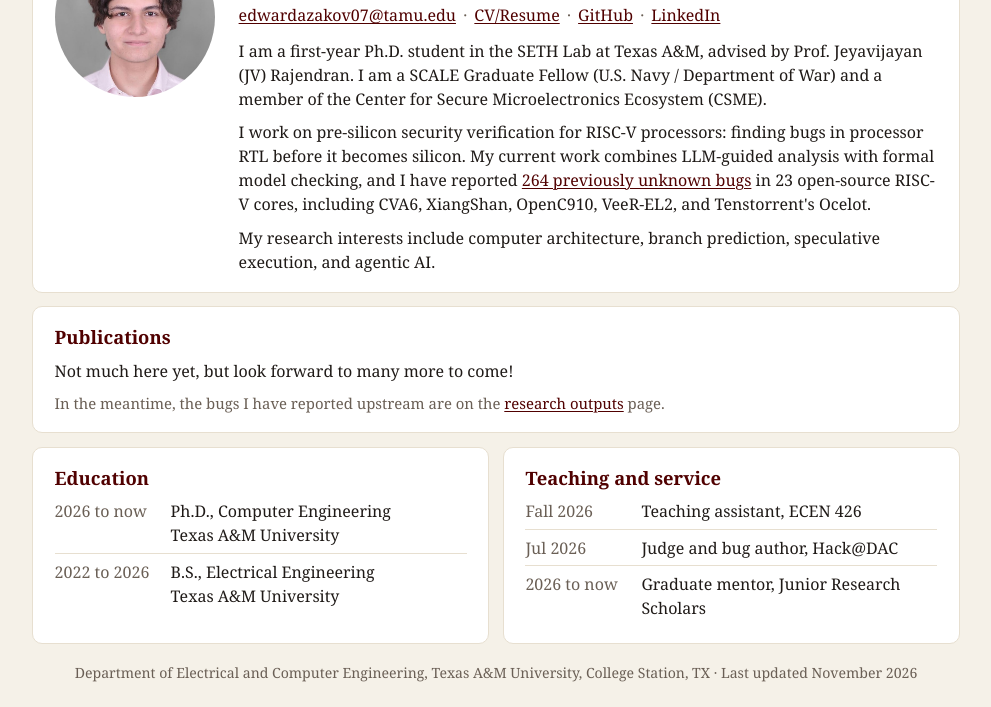
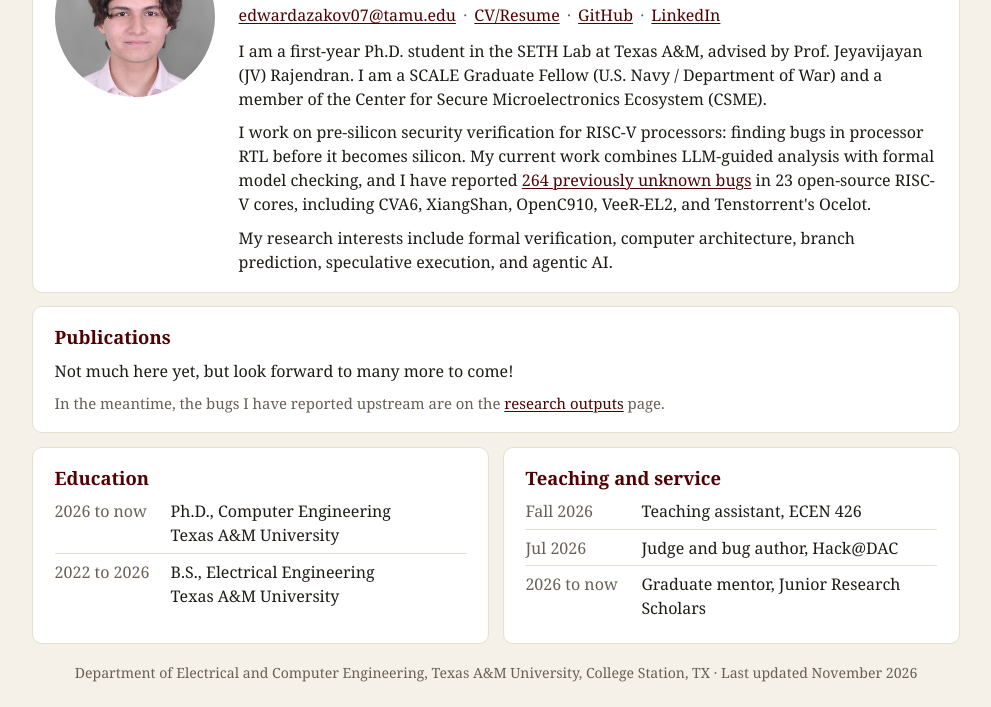
Before and after one commit to EdwyUU/EdwyUU.github.io, a plain HTML site: page index.html in a window 1280 px wide. Shown: the part 157-864 px from the top of the page, without its empty margins (144-1135 px from the left). Drawn offline with Linux system fonts and the light colour scheme.

Commit message:
Add files via upload

```diff
--- a/index.html
+++ b/index.html
@@ -30,7 +30,7 @@
     <p class="links"><a href="mailto:edwardazakov07@tamu.edu">edwardazakov07@tamu.edu</a><a href="Azakov_Edward_CV.pdf">CV/Resume</a><a href="https://github.com/EdwyUU">GitHub</a><a href="https://www.linkedin.com/in/edward-azakov-0b47a3338/">LinkedIn</a></p>
     <p>I am a first-year Ph.D. student in the SETH Lab at Texas A&amp;M, advised by Prof. Jeyavijayan (JV) Rajendran. I am a SCALE Graduate Fellow (U.S. Navy / Department of War) and a member of the Center for Secure Microelectronics Ecosystem (CSME).</p>
     <p>I work on pre-silicon security verification for RISC-V processors: finding bugs in processor RTL before it becomes silicon. My current work combines LLM-guided analysis with formal model checking, and I have reported <a href="research-outputs.html">264 previously unknown bugs</a> in 23 open-source RISC-V cores, including CVA6, XiangShan, OpenC910, VeeR-EL2, and Tenstorrent's Ocelot.</p>
-    <p>My research interests include computer architecture, branch prediction, speculative execution, and agentic AI.</p>
+    <p>My research interests include formal verification, computer architecture, branch prediction, speculative execution, and agentic AI.</p>
   </div>
 </section>
 
```
